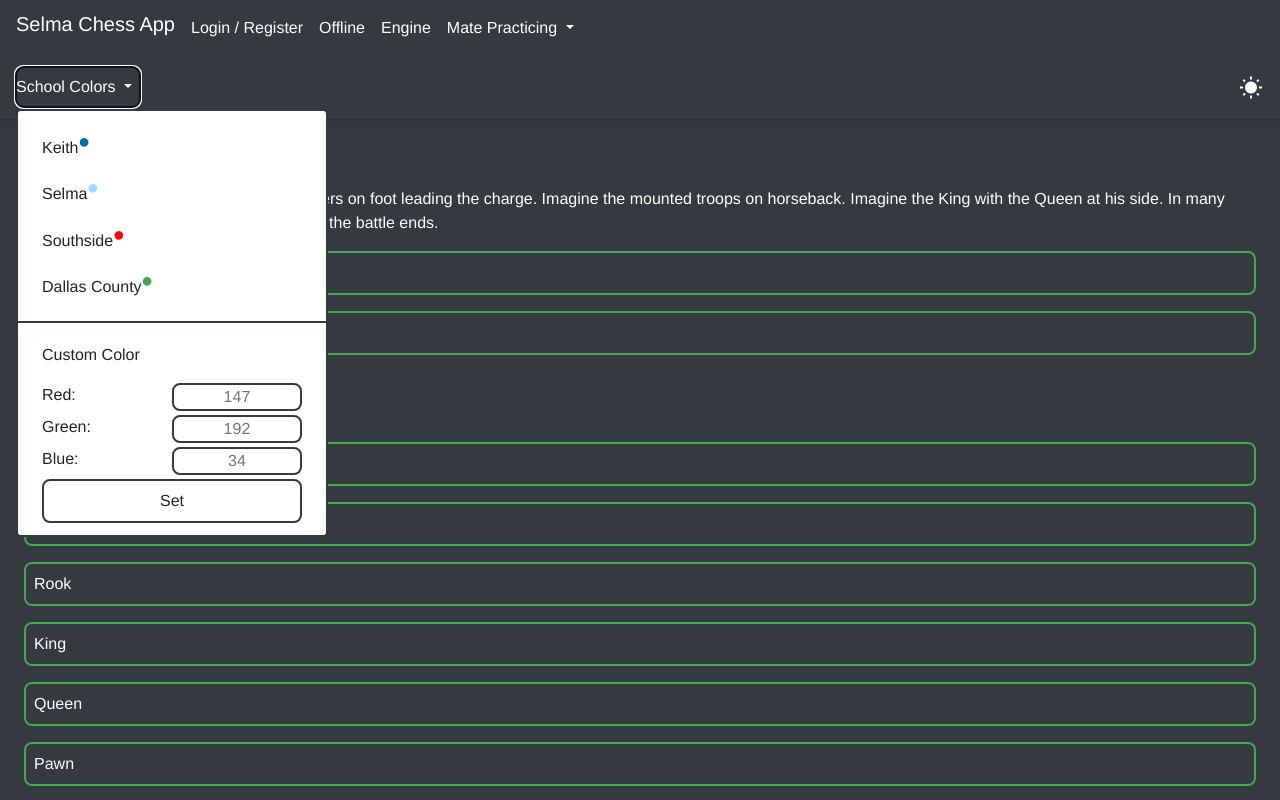
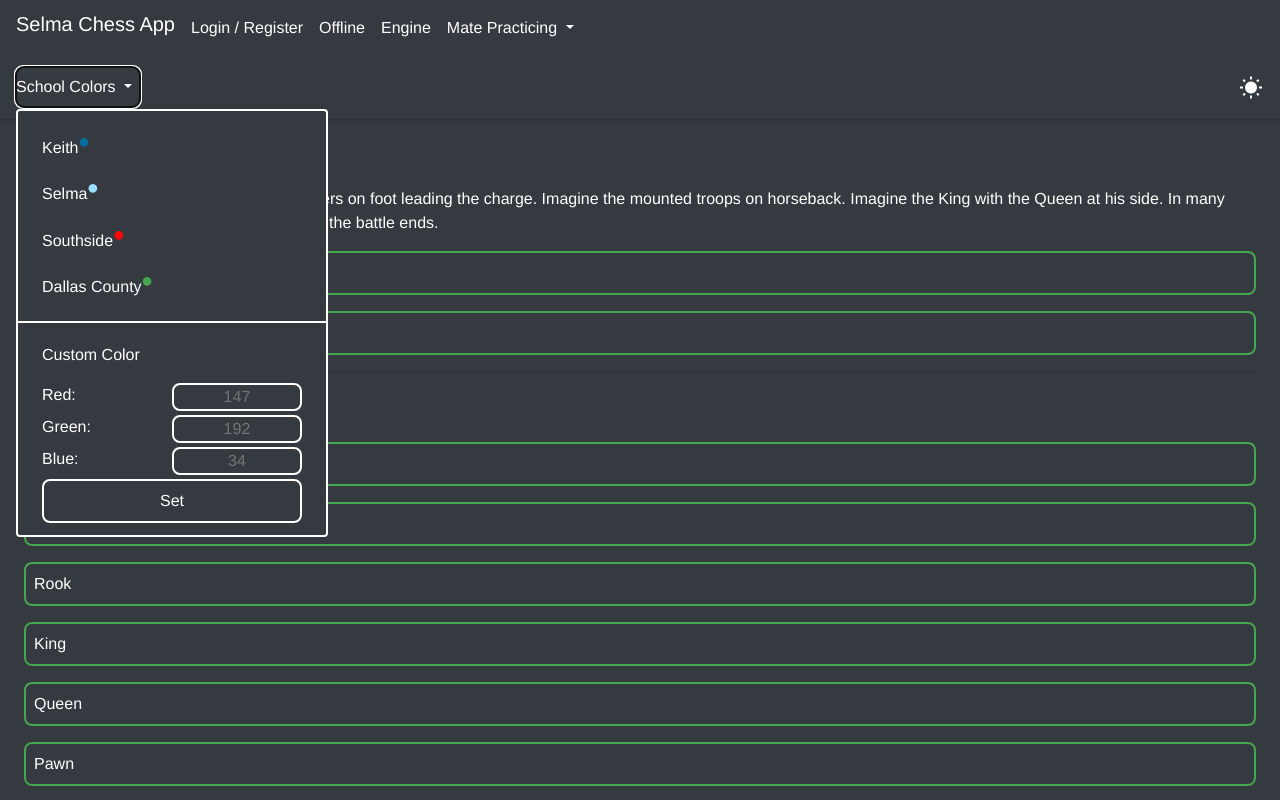
Before and after one commit to napoleon-commits/SelmaChessApp, a Vue app: page /engine in a window 1280 px wide. Both pictures are taken after a click on the button "School Colors". Shown: the top 800 px of the page. Built offline with nearby package versions, Linux system fonts and the light colour scheme.

Commit message:
school color dropdown menu

```diff
--- a/src/components/Toolbar.vue
+++ b/src/components/Toolbar.vue
@@ -12,56 +12,56 @@
         School Colors
       </button>
       <div
-        class="dropdown-menu"
+        id="school-color-dropdown-menu"
+        :class="`dropdown-menu ${darkModeClass}`"
         aria-labelledby="dropdownMenuButton"
-        style="border: 2px solid #343a40"
       >
         <div class="dropdown-item c-pointer" @click="setSchoolColor('keith')">
-          <span>Keith</span>
+          <span :class="darkModeClass">Keith</span>
           <span class="h2 keith-high-text-color">&bull;</span>
         </div>
         <div class="dropdown-item c-pointer" @click="setSchoolColor('selma')">
-          <span>Selma</span>
+          <span :class="darkModeClass">Selma</span>
           <span class="h2 selma-high-text-color">&bull;</span>
         </div>
         <div class="dropdown-item c-pointer" @click="setSchoolColor('southside')">
-          <span>Southside</span>
+          <span :class="darkModeClass">Southside</span>
           <span class="h2 southside-high-text-color">&bull;</span>
         </div>
         <div class="dropdown-item c-pointer" @click="setSchoolColor('dallas')">
-          <span>Dallas County</span>
+          <span :class="darkModeClass">Dallas County</span>
           <span class="h2 dallas-county-high-text-color">&bull;</span>
         </div>
-        <hr style="border-top: 2px solid #343a40"/>
+        <hr :class="darkModeClass"/>
         <div class="dropdown-item">
-          <div class="mb-3">Custom Color</div>
+          <div :class="`mb-3 ${darkModeClass}`">Custom Color</div>
           <div>
-            <label>Red: </label>
+            <label :class="darkModeClass">Red: </label>
             <input
               v-model="red"
-              :class="`w-50 rgb-picker float-right`"
+              :class="`w-50 rgb-picker float-right ${darkModeClass}`"
               :placeholder="redPlaceHolder"
             />
           </div>
           <div>
-            <label>Green: </label>
+            <label :class="darkModeClass">Green: </label>
             <input
               v-model="green"
-              :class="`w-50 rgb-picker float-right`"
+              :class="`w-50 rgb-picker float-right ${darkModeClass}`"
               :placeholder="greenPlaceHolder"
             />
           </div>
           <div>
-            <label>Blue: </label>
+            <label :class="darkModeClass">Blue: </label>
             <input
               v-model="blue"
-              :class="`w-50 rgb-picker float-right`"
+              :class="`w-50 rgb-picker float-right ${darkModeClass}`"
               :placeholder="bluePlaceHolder"
             />
           </div>
           <div>
             <button
-              :class="`rgb-picker w-100`"
+              :class="`rgb-picker w-100 ${darkModeClass}`"
               @click="setCustomColor"
             >
               Set
@@ -152,14 +152,34 @@ export default {
     margin-top: -1px;
   }
   input.rgb-picker {
-    border: 2px solid #343a40;
     border-radius: 8px;
     text-align: center;
   }
-  button.rgb-picker {
+  input.rgb-picker.light-mode{
     border: 2px solid #343a40;
+  }
+  input.rgb-picker.dark-mode{
+    border: 2px solid white;
+  }
+  button.rgb-picker.light-mode {
+    border: 2px solid #343a40;
+  }
+  button.rgb-picker.dark-mode {
+    border: 2px solid white;
   }
   #dropdownMenuButton:hover{
     font-weight: bold;
   }
+  hr.dark-mode{
+    border-top: 2px solid white;
+  }
+  hr.light-mode{
+    border-top: 2px solid #343a40;
+  }
+  #school-color-dropdown-menu.light-mode{
+    border: 2px solid #343a40;
+  }
+  #school-color-dropdown-menu.dark-mode{
+    border: 2px solid white;
+  }
 </style>
```
